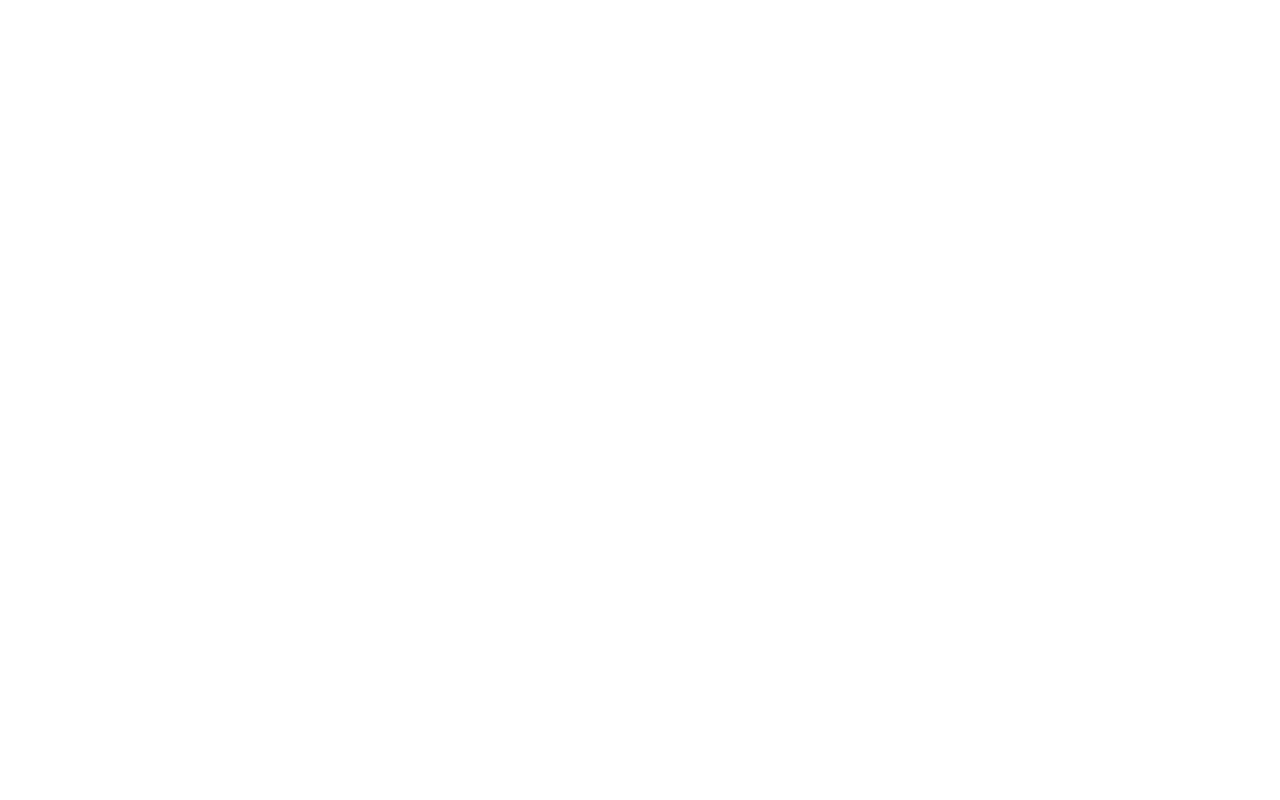
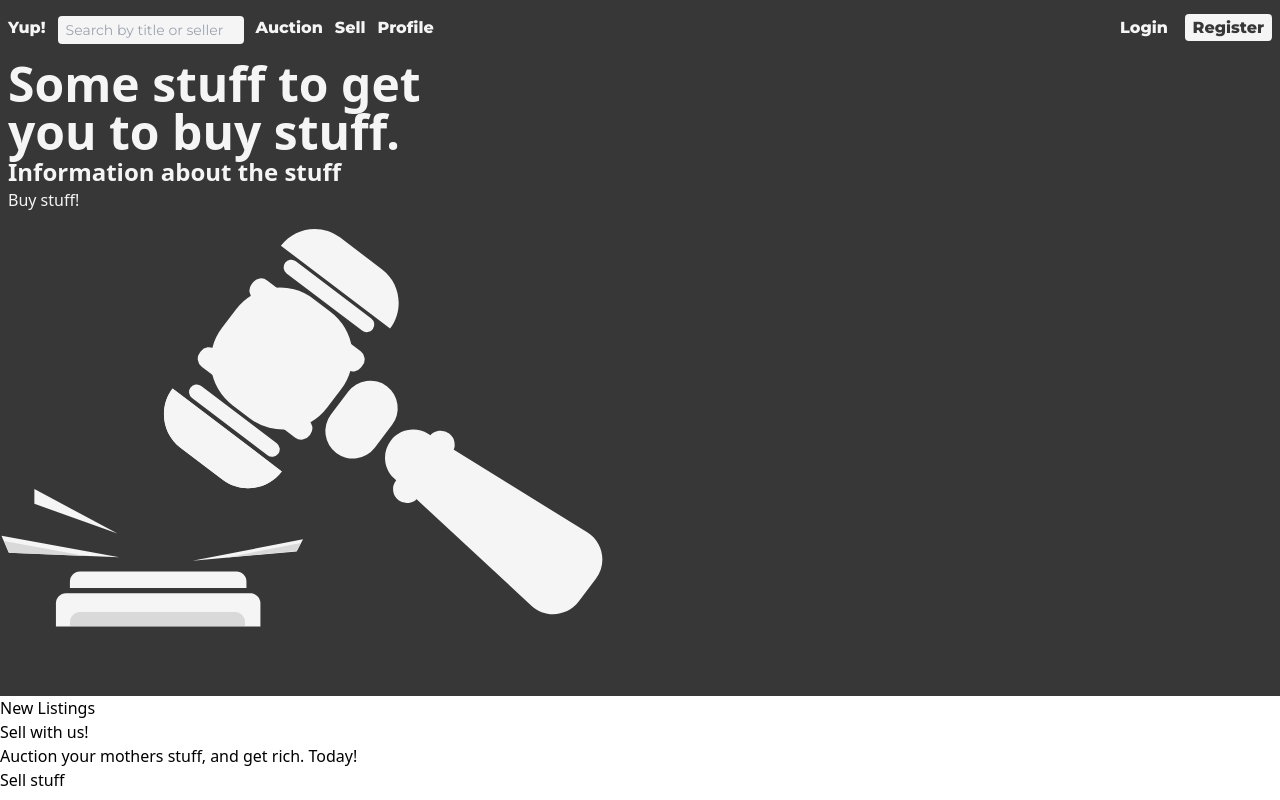
Before and after one commit to PederZzen/Yuuup, a website: page index.html in a window 1280 px wide. Shown: the top 800 px of the page. Drawn offline with Linux system fonts and the light colour scheme.

Commit message:
added some markup

```diff
--- a/index.html
+++ b/index.html
@@ -5,9 +5,64 @@
     <meta http-equiv="X-UA-Compatible" content="IE=edge">
     <meta name="viewport" content="width=device-width, initial-scale=1.0">
     <link rel="stylesheet" href="./dist/style.css">
+    <link href="https://fonts.googleapis.com/css2?family=Montserrat:wght@400;600;700;800&family=Open+Sans:wght@400;500&display=swap" rel="stylesheet">
     <title>Yup! | Auctions in Your Own Livingroom</title>
 </head>
 <body>
-
+    <header>
+        <nav class="bg-main">
+            <div class="max-w-7xl mx-auto text-secondary font-extrabold font-montserrat">
+                <div class="flex justify-between mx-2">
+                    <div class="flex space-x-3">
+                        <div class="py-4">Yup!</div>
+                        <div class="py-4">
+                            <input type="text" class="bg-secondary rounded font-medium text-sm py-1 px-2" placeholder="Search by title or seller">
+                        </div>
+                        <div class="py-4">
+                            <ul class="flex space-x-3">
+                                <li>
+                                    <a href="./auction.html">Auction</a>
+                                </li>
+                                <li>
+                                    <a href="./sell.html">Sell</a>
+                                </li>
+                                <li>
+                                    <a href="./profile.html">Profile</a>
+                                </li>
+                            </ul>
+                        </div>
+                    </div>
+                    <div class="py-4 space-x-3">
+                        <a href="./login.html">Login</a>
+                        <a href="./register.html" class="bg-secondary text-main py-1 px-2 rounded">Register</a>
+                    </div>
+                </div>
+            </div>
+        </nav>
+        <div class="bg-main relative" id="mainHero">
+            <div class="text-secondary px-2 mx-auto max-w-7xl">
+                <h1 class="text-5xl font-bold">Some stuff to get </br>you to buy stuff.</h1>
+                <h2 class="text-2xl font-semibold">Information about the stuff</h2>
+                <a href="./auction.html">Buy stuff!</a>
+            </div>
+            <img src="./img/auction_hammer.svg" alt="An auction hammer" class="">
+        </div>
+    </header>
+    <main>
+        <section>
+            <h2>New Listings</h2>
+            <div class="itemSlider"></div>
+        </section>
+        <section>
+            <h2>Sell with us!</h2>
+            <h3>Auction your mothers stuff, and get rich. Today!</h3>
+            <a href="./sell.html">Sell stuff</a>
+            <img src="./img/money.svg" alt="Drawing of money">
+        </section>
+    </main>
+    <footer>
+        <a href="./index.html" class="logo">Yup!</a>
+        <p>&#169; All rights reserved</p>
+    </footer>
 </body>
 </html>
--- a/src/css/style.css
+++ b/src/css/style.css
@@ -1,3 +1,7 @@
 @tailwind base;
 @tailwind components;
 @tailwind utilities;
+
+.active-link {
+    color: #d2d2d2;
+}
--- a/tailwind.config.js
+++ b/tailwind.config.js
@@ -2,6 +2,16 @@
 module.exports = {
   content: ["./*.{html,js}"],
   theme: {
+    colors: {
+      "main": "#373737",
+      "secondary": "#F5F5F5",
+      "accent": "#FF5C00",
+      "gray": "#848484",
+    },
+    fontFamily: {
+      "montserrat": ['Montserrat', 'sans-serif'],
+      'open-sans': ['Open Sans', 'sans-serif'],
+    },
     extend: {},
   },
   plugins: [],
```
Also changed, not shown: auction.html (+37 -0 lines), README.md, dist/style.css, img/auction_hammer.svg (added), img/menu-icon-mobile.svg (added), img/money.svg (added).
